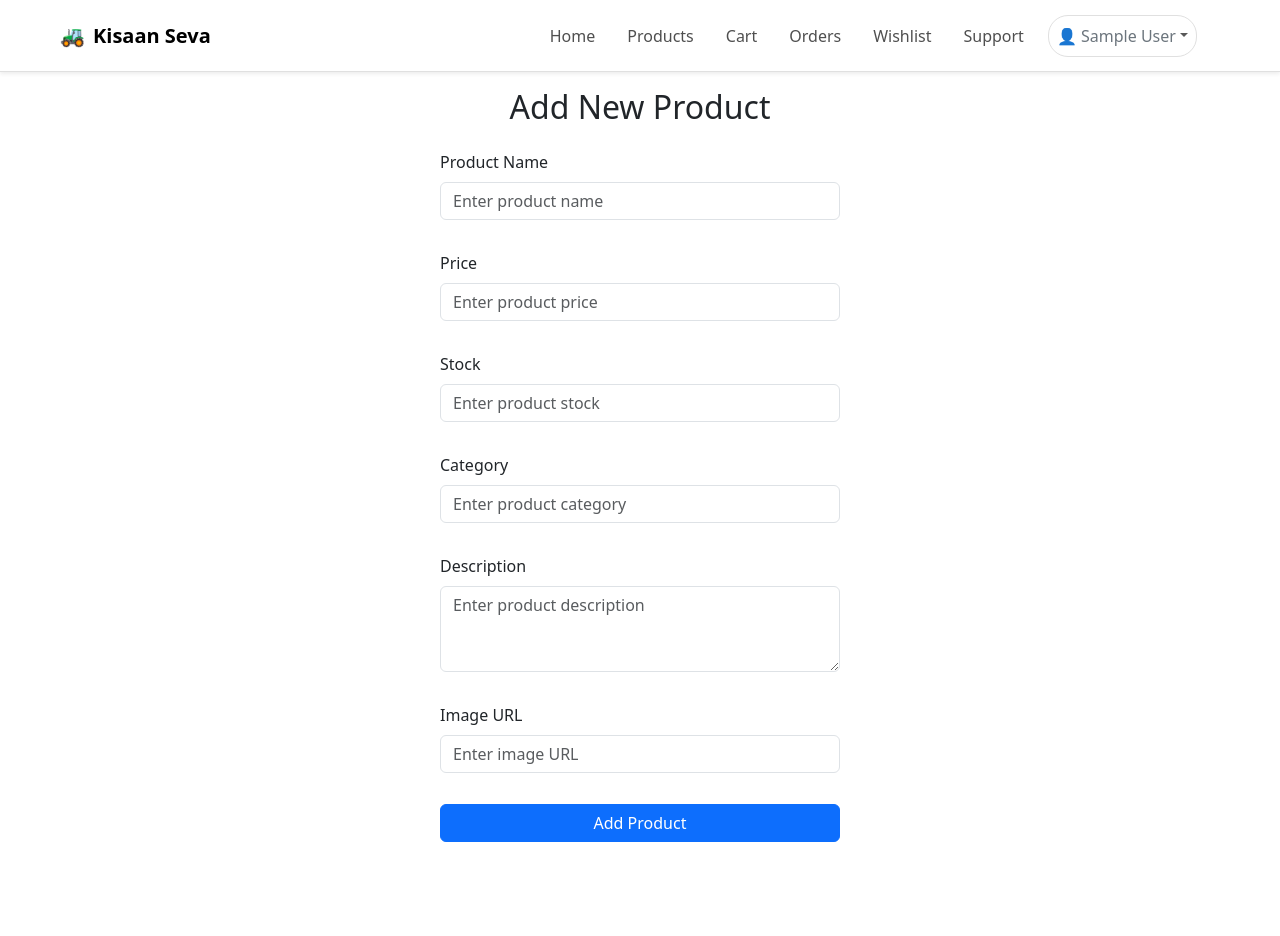
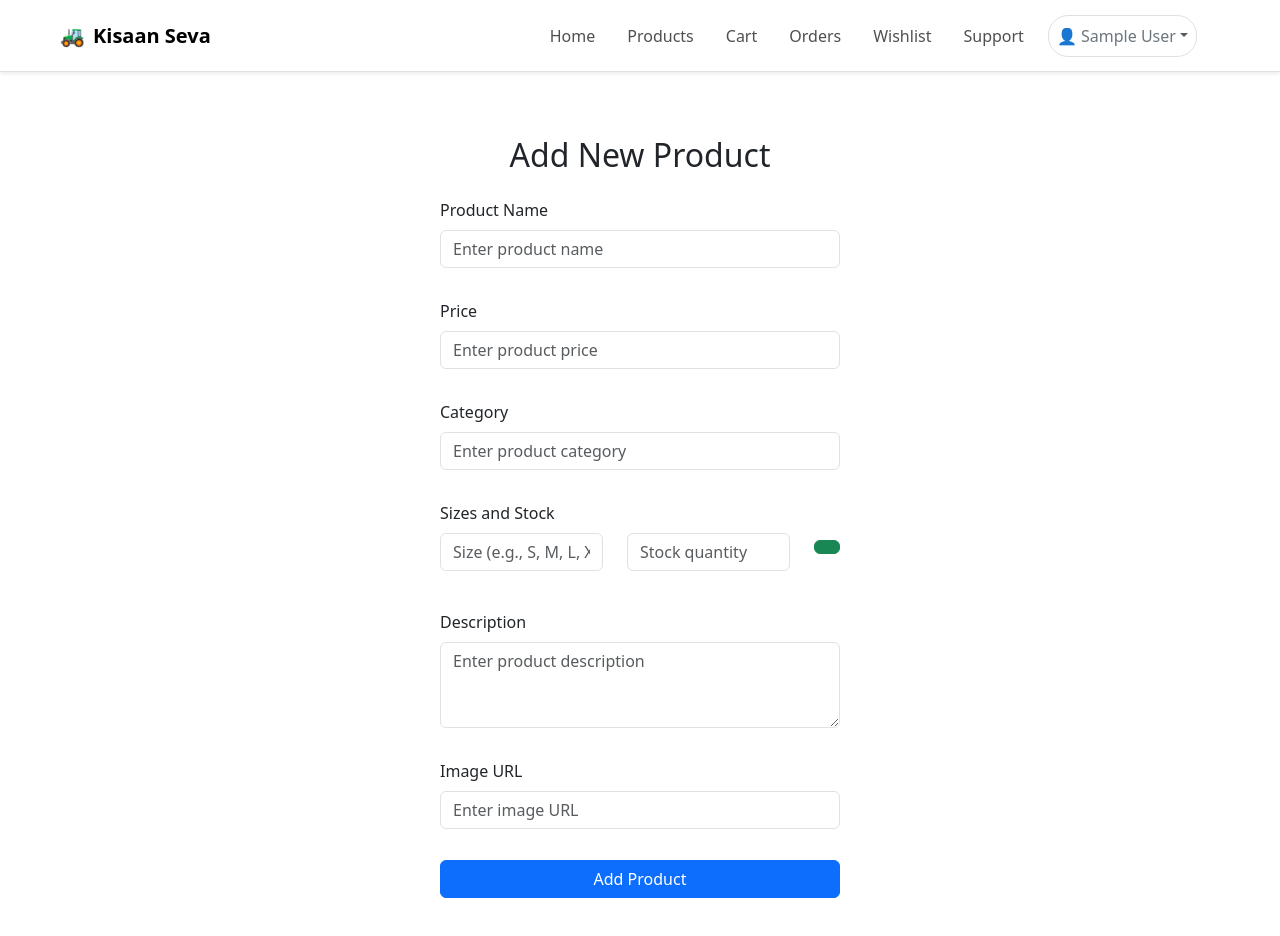
Before and after one commit to Jayant1634/Snay_Tau_Shop_Frontend, a React (Vite) app: page /admin/products/create in a window 1280 px wide. Shown: the top 936 px of the page. Built offline with nearby package versions, Linux system fonts and the light colour scheme; sample sign-in values are in the browser's storage.

Commit message:
deploying checkin

```diff
--- a/package.json
+++ b/package.json
@@ -4,7 +4,7 @@
   "version": "0.0.0",
   "type": "module",
   "scripts": {
-    "dev": "vite",
+    "dev": "vite --host",
     "build": "vite build",
     "lint": "eslint .",
     "preview": "vite preview"
--- a/src/components/Navbar.css
+++ b/src/components/Navbar.css
@@ -6,6 +6,16 @@
     z-index: 1050;
     display: flex;
     align-items: center;
+}
+
+body {
+    margin-top: 3em!important;
+  }
+
+@media screen and (max-width: 768px) {
+    body {
+        margin-top: 5em!important;
+    }
 }
 
 /* Navbar Brand */
--- a/src/pages/AdminAddProduct.jsx
+++ b/src/pages/AdminAddProduct.jsx
@@ -1,21 +1,36 @@
 import { useState } from 'react';
-import { Container, Form, Button, Alert, Spinner } from 'react-bootstrap';
+import { Container, Form, Button, Alert, Spinner, Row, Col } from 'react-bootstrap';
 import { useNavigate } from 'react-router-dom';
 import { motion } from 'framer-motion';
-import { API_URL } from '../services/api'; // Ensure API_URL points to your backend base URL
+import { API_URL } from '../services/api';
 
 function AdminAddProduct() {
     const [name, setName] = useState('');
     const [price, setPrice] = useState('');
-    const [stock, setStock] = useState('');
     const [category, setCategory] = useState('');
     const [description, setDescription] = useState('');
     const [image, setImage] = useState('');
+    const [sizes, setSizes] = useState([{ size: '', stock: '' }]);
     const [loading, setLoading] = useState(false);
     const [error, setError] = useState(null);
     const [success, setSuccess] = useState(null);
 
     const navigate = useNavigate();
+
+    const handleSizeChange = (index, field, value) => {
+        const newSizes = [...sizes];
+        newSizes[index][field] = value;
+        setSizes(newSizes);
+    };
+
+    const addSizeField = () => {
+        setSizes([...sizes, { size: '', stock: '' }]);
+    };
+
+    const removeSizeField = (index) => {
+        const newSizes = sizes.filter((_, i) => i !== index);
+        setSizes(newSizes);
+    };
 
     const handleSubmit = async (e) => {
         e.preventDefault();
@@ -23,22 +38,28 @@ function AdminAddProduct() {
         setError(null);
         setSuccess(null);
 
+        // Filter out empty size entries
+        const validSizes = sizes.filter(size => size.size && size.stock);
+
         try {
-            const token = localStorage.getItem('token'); // Retrieve token from localStorage
+            const token = localStorage.getItem('token');
 
-            const response = await fetch(`${API_URL}/products`, { // Correct path
+            const response = await fetch(`${API_URL}/products`, {
                 method: 'POST',
                 headers: {
                     'Content-Type': 'application/json',
-                    'Authorization': `Bearer ${token}`, // Include Authorization Token
+                    'Authorization': `Bearer ${token}`,
                 },
                 body: JSON.stringify({
                     name,
                     price: parseFloat(price),
-                    stock: parseInt(stock, 10),
                     category,
                     description,
                     image,
+                    sizes: validSizes.map(size => ({
+                        size: size.size,
+                        stock: parseInt(size.stock, 10)
+                    }))
                 }),
             });
 
@@ -68,7 +89,6 @@ function AdminAddProduct() {
                 {success && <Alert variant="success">{success}</Alert>}
 
                 <Form onSubmit={handleSubmit}>
-                    {/* Product Name */}
                     <Form.Group className="mb-3" controlId="productName">
                         <Form.Label>Product Name</Form.Label>
                         <Form.Control
@@ -80,11 +100,11 @@ function AdminAddProduct() {
                         />
                     </Form.Group>
 
-                    {/* Price */}
                     <Form.Group className="mb-3" controlId="productPrice">
                         <Form.Label>Price</Form.Label>
                         <Form.Control
                             type="number"
+                            step="0.01"
                             placeholder="Enter product price"
                             value={price}
                             onChange={(e) => setPrice(e.target.value)}
@@ -92,19 +112,6 @@ function AdminAddProduct() {
                         />
                     </Form.Group>
 
-                    {/* Stock */}
-                    <Form.Group className="mb-3" controlId="productStock">
-                        <Form.Label>Stock</Form.Label>
-                        <Form.Control
-                            type="number"
-                            placeholder="Enter product stock"
-                            value={stock}
-                            onChange={(e) => setStock(e.target.value)}
-                            required
-                        />
-                    </Form.Group>
-
-                    {/* Category */}
                     <Form.Group className="mb-3" controlId="productCategory">
                         <Form.Label>Category</Form.Label>
                         <Form.Control
@@ -116,7 +123,48 @@ function AdminAddProduct() {
                         />
                     </Form.Group>
 
-                    {/* Description */}
+                    <Form.Group className="mb-3">
+                        <Form.Label>Sizes and Stock</Form.Label>
+                        {sizes.map((size, index) => (
+                            <Row key={index} className="mb-2">
+                                <Col>
+                                    <Form.Control
+                                        type="text"
+                                        placeholder="Size (e.g., S, M, L, XL)"
+                                        value={size.size}
+                                        onChange={(e) => handleSizeChange(index, 'size', e.target.value)}
+                                        required
+                                    />
+                                </Col>
+                                <Col>
+                                    <Form.Control
+                                        type="number"
+                                        placeholder="Stock quantity"
+                                        value={size.stock}
+                                        onChange={(e) => handleSizeChange(index, 'stock', e.target.value)}
+                                        required
+                                    />
+                                </Col>
+                                <Col xs="auto">
+                                    {sizes.length > 1 && (
+                                        <Button
+                                            variant="danger"
+                                            onClick={() => removeSizeField(index)}
+                                            className="me-2"
+                                        >
+                                            <i className="fas fa-trash"></i>
+                                        </Button>
+                                    )}
+                                    {index === sizes.length - 1 && (
+                                        <Button variant="success" onClick={addSizeField}>
+                                            <i className="fas fa-plus"></i>
+                                        </Button>
+                                    )}
+                                </Col>
+                            </Row>
+                        ))}
+                    </Form.Group>
+
                     <Form.Group className="mb-3" controlId="productDescription">
                         <Form.Label>Description</Form.Label>
                         <Form.Control
@@ -129,7 +177,6 @@ function AdminAddProduct() {
                         />
                     </Form.Group>
 
-                    {/* Image URL */}
                     <Form.Group className="mb-3" controlId="productImage">
                         <Form.Label>Image URL</Form.Label>
                         <Form.Control
@@ -137,10 +184,10 @@ function AdminAddProduct() {
                             placeholder="Enter image URL"
                             value={image}
                             onChange={(e) => setImage(e.target.value)}
+                            required
                         />
                     </Form.Group>
 
-                    {/* Submit Button */}
                     <Button variant="primary" type="submit" disabled={loading} className="w-100">
                         {loading ? (
                             <>
--- a/src/pages/Home.jsx
+++ b/src/pages/Home.jsx
@@ -62,7 +62,7 @@ function Home() {
                             >
                                 <iframe
                                     title="Shop Location"
-                                    src="https://www.google.com/maps/embed?pb=!1m18!1m12!1m3!1d3153.1929812740673!2d-122.0842494846819!3d37.421999779819095!2m3!1f0!2f0!3f0!3m2!1i1024!2i768!4f13.1!3m3!1m2!1s0x808fb5e30d4c5e6b%3A0xa1c3b3b59a33e9a2!2sGoogleplex!5e0!3m2!1sen!2sin!4v1697971234567!5m2!1sen!2sin"
+                                    src="https://www.google.com/maps/embed?pb=!1m18!1m12!1m3!1d3536.3010387516742!2d76.81271517497072!3d27.584195030913325!2m3!1f0!2f0!3f0!3m2!1i1024!2i768!4f13.1!3m3!1m2!1s0x39729567720fb201%3A0xa7134818c0e8d3d!2sKissan%20krishi%20seva%20kendra!5e0!3m2!1sen!2sin!4v1736350173038!5m2!1sen!2sin"
                                     width="100%"
                                     height="350"
                                     style={{ border: "0" }}
--- a/src/pages/Login.jsx
+++ b/src/pages/Login.jsx
@@ -38,9 +38,11 @@ function Login() {
 
             // Redirect based on role
             if (role === 'admin') {
-                navigate('/admin/products');
+                // navigate('/admin/products');
+                window.location.href = '/admin/products';
             } else {
-                navigate('/dashboard');
+                window.location.href = '/dashboard';
+                // navigate('/dashboard');
             }
         } catch (err) {
             console.error(err);
--- a/src/pages/ProductPage.css
+++ b/src/pages/ProductPage.css
@@ -1,15 +1,20 @@
+/* Import shared styles */
+
+
 /* General Styling */
 .product-page-container {
-    margin-top: 100px; /* Ensures spacing below the navbar */
     display: flex;
-    justify-content: center;
-    padding-top: 20px; /* Additional padding for breathing space */
+    flex-direction: column;
 }
 
 /* Back Button */
-.product-page-container .btn-outline-primary {
-    font-weight: bold;
-    border-radius: 5px;
+.back-button-container {
+    margin-bottom: 1.5rem;
+}
+
+/* Product Content */
+.product-content {
+    flex: 1;
 }
 
 /* Image Section */
@@ -69,15 +74,15 @@
 
 /* Loading State */
 .product-loading-container {
+    composes: page-container;
     display: flex;
     justify-content: center;
     align-items: center;
-    height: 60vh;
 }
 
 /* Error State */
 .error-container {
-    margin-top: 100px;
+    composes: page-container;
     text-align: center;
 }
 
@@ -85,10 +90,6 @@
 @media (max-width: 992px) {
     .product-content {
         flex-direction: column;
-    }
-
-    .product-page-container {
-        margin-top: 120px; /* Extra spacing for smaller screens */
     }
 }
 
@@ -110,10 +111,6 @@
 }
 
 @media (max-width: 576px) {
-    .product-page-container {
-        margin-top: 130px; /* Increased spacing for very small screens */
-    }
-
     .product-image-wrapper {
         height: 300px;
     }
@@ -122,3 +119,22 @@
         font-size: 1.3rem;
     }
 }
+
+/* Size Selector */
+.size-selector {
+    border-radius: 5px;
+    border: 1px solid #ced4da;
+    padding: 0.375rem 0.75rem;
+    font-size: 1rem;
+    width: 100%;
+}
+
+.size-selector:focus {
+    border-color: #80bdff;
+    outline: 0;
+    box-shadow: 0 0 0 0.2rem rgba(0, 123, 255, 0.25);
+}
+
+body {
+    margin-top: 6rem;
+  }
--- a/src/pages/ProductPage.jsx
+++ b/src/pages/ProductPage.jsx
@@ -12,7 +12,10 @@ function ProductPage() {
     const [loading, setLoading] = useState(true);
     const [error, setError] = useState(null);
     const [qty, setQty] = useState(1);
+    const [selectedSize, setSelectedSize] = useState('');
     const [addingToCart, setAddingToCart] = useState(false);
+    // const [selectedQty, setSelectedQty] = useState(1);
+
 
     // 📦 Fetch Product Details
     useEffect(() => {
@@ -24,6 +27,9 @@ function ProductPage() {
                 }
                 const data = await response.json();
                 setProduct(data);
+                if (data.sizes && data.sizes.length > 0) {
+                    setSelectedSize(data.sizes[0]);
+                }
             } catch (err) {
                 setError(err.message);
             } finally {
@@ -37,6 +43,11 @@ function ProductPage() {
     // 🛒 Handle Add to Cart
     const handleAddToCart = async () => {
         try {
+            if (!selectedSize && product.sizes?.length > 0) {
+                alert("Please select a size");
+                return;
+            }
+
             setAddingToCart(true);
             const token = localStorage.getItem("token");
             if (!token) {
@@ -53,6 +64,7 @@ function ProductPage() {
                 body: JSON.stringify({
                     productId: product._id,
                     qty,
+                    size: selectedSize,
                 }),
             });
 
@@ -68,7 +80,7 @@ function ProductPage() {
         }
     };
 
-    // 🔄 Loading State
+    //🔄 Loading State
     if (loading) {
         return (
             <div className="product-loading-container">
@@ -135,8 +147,31 @@ function ProductPage() {
                                     </p>
                                 </ListGroup.Item>
 
+                                {/* Size Selector */}
+                                {product.sizes && product.sizes.length > 0 && (
+                                    <ListGroup.Item>
+                                        <Row>
+                                            <Col xs={6}>Size:</Col>
+                                            <Col xs={6}>
+                                                <Form.Control
+                                                    as="select"
+                                                    value={selectedSize}
+                                                    onChange={(e) => setSelectedSize(e.target.value)}
+                                                    className="size-selector"
+                                                >
+                                                    {product.sizes.map((sizeObj, index) => (
+                                                        <option key={index} value={sizeObj.size}>
+                                                            {sizeObj.size} ({sizeObj.stock} available)
+                                                        </option>
+                                                    ))}
+                                                </Form.Control>
+                                            </Col>
+                                        </Row>
+                                    </ListGroup.Item>
+                                )}
+
                                 {/* Quantity Selector */}
-                                {product.stock > 0 && (
+                                {product.sizes && selectedSize && (
                                     <ListGroup.Item>
                                         <Row>
                                             <Col xs={6}>Quantity:</Col>
@@ -147,9 +182,9 @@ function ProductPage() {
                                                     onChange={(e) => setQty(Number(e.target.value))}
                                                     className="quantity-selector"
                                                 >
-                                                    {[...Array(product.stock).keys()].map((x) => (
-                                                        <option key={x + 1} value={x + 1}>
-                                                            {x + 1}
+                                                    {[...Array(Math.min(10, product.sizes.find(s => s.size === selectedSize)?.stock || 0))].map((_, index) => (
+                                                        <option key={index + 1} value={index + 1}>
+                                                            {index + 1}
                                                         </option>
                                                     ))}
                                                 </Form.Control>
--- a/src/services/api.js
+++ b/src/services/api.js
@@ -1,7 +1,6 @@
 import axios from 'axios';
-
-export const API_URL = 'http://localhost:5000/api';
-
+// export const API_URL = 'https://thesnay-snay-tau-shop.hf.space/';
+export const API_URL = window.location.hostname === 'localhost' ? 'http://localhost:5000/api' : 'https://thesnay-snay-tau-shop.hf.space/'
 export const register = (data) => axios.post(`${API_URL}/auth/register`, data);
 export const login = (data) => axios.post(`${API_URL}/auth/login`, data);
 
```
Also changed, not shown: src/pages/AdminProducts.jsx (+12 -0 lines).
